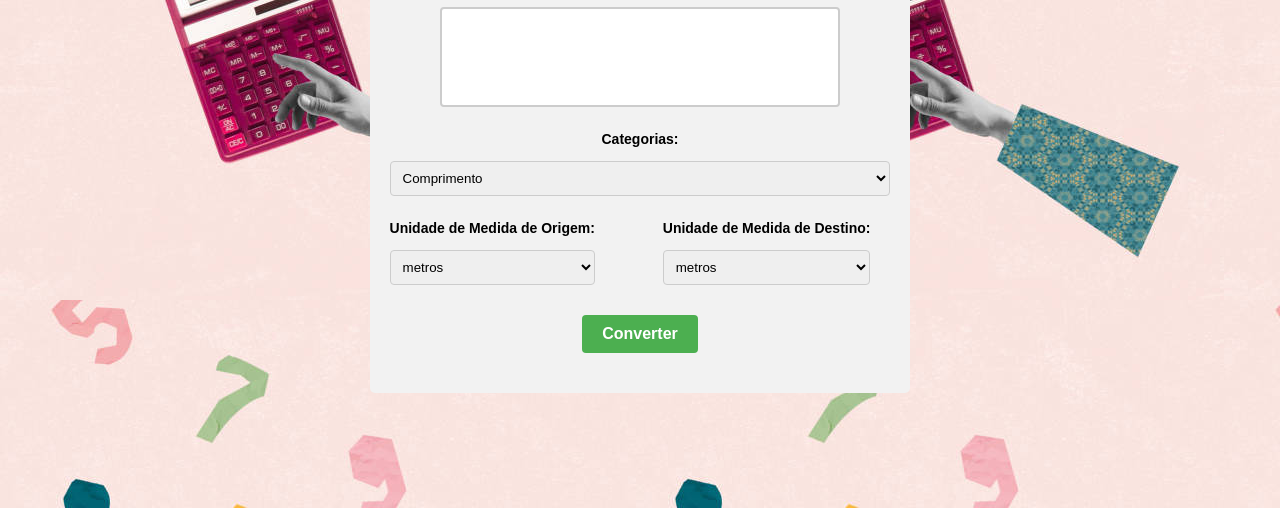
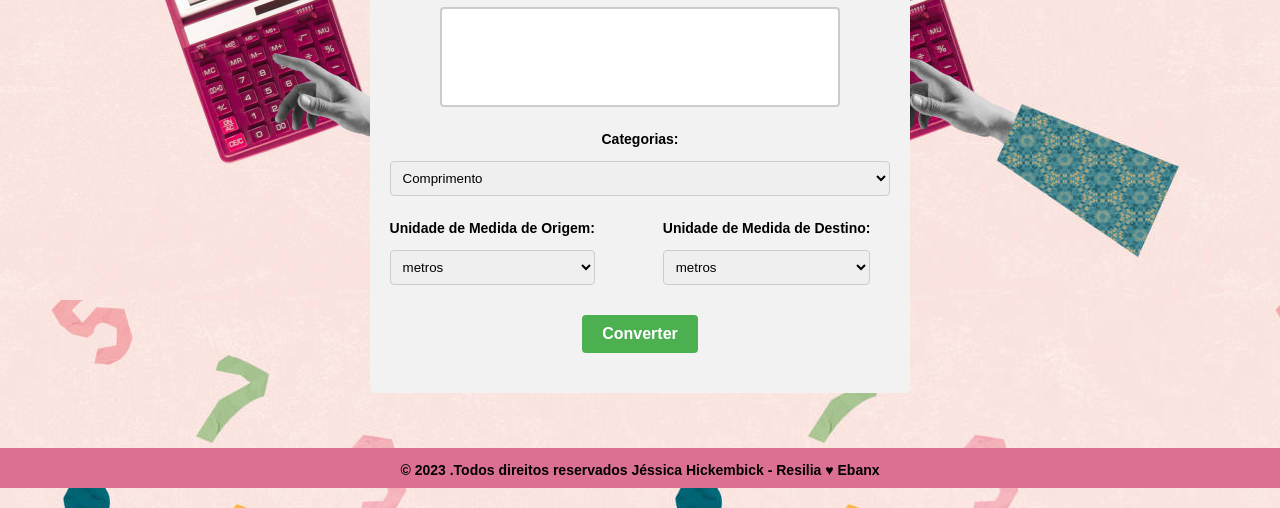
Before and after one commit to Hickembick/Conversor-de-Unidades, a plain HTML site: page index.html in a window 1280 px wide. Shown: the part 312-820 px from the top of the page. Drawn offline with Linux system fonts and the light colour scheme.

Commit message:
footer na pagina de index

```diff
--- a/css/style.css
+++ b/css/style.css
@@ -170,3 +170,12 @@ button {
   box-sizing: border-box;
 
 }
+footer {
+  text-align: left;
+  position: fixed; /*posição fixa na pg*/
+  bottom: 0;
+  width: 100%;
+  background-color:palevioletred;
+  height: 40px;
+  box-sizing: border-box; /*padding e a height estejam incluidos nas dimensoes*/
+}
--- a/index.html
+++ b/index.html
@@ -48,5 +48,7 @@
   </main>
   <script src="/js/script.js"></script>
 </body>
-
+<footer>
+      <p>&copy; 2023 .Todos direitos reservados Jéssica Hickembick - Resilia ♥ Ebanx</p>
+</footer>
 </html>
```
